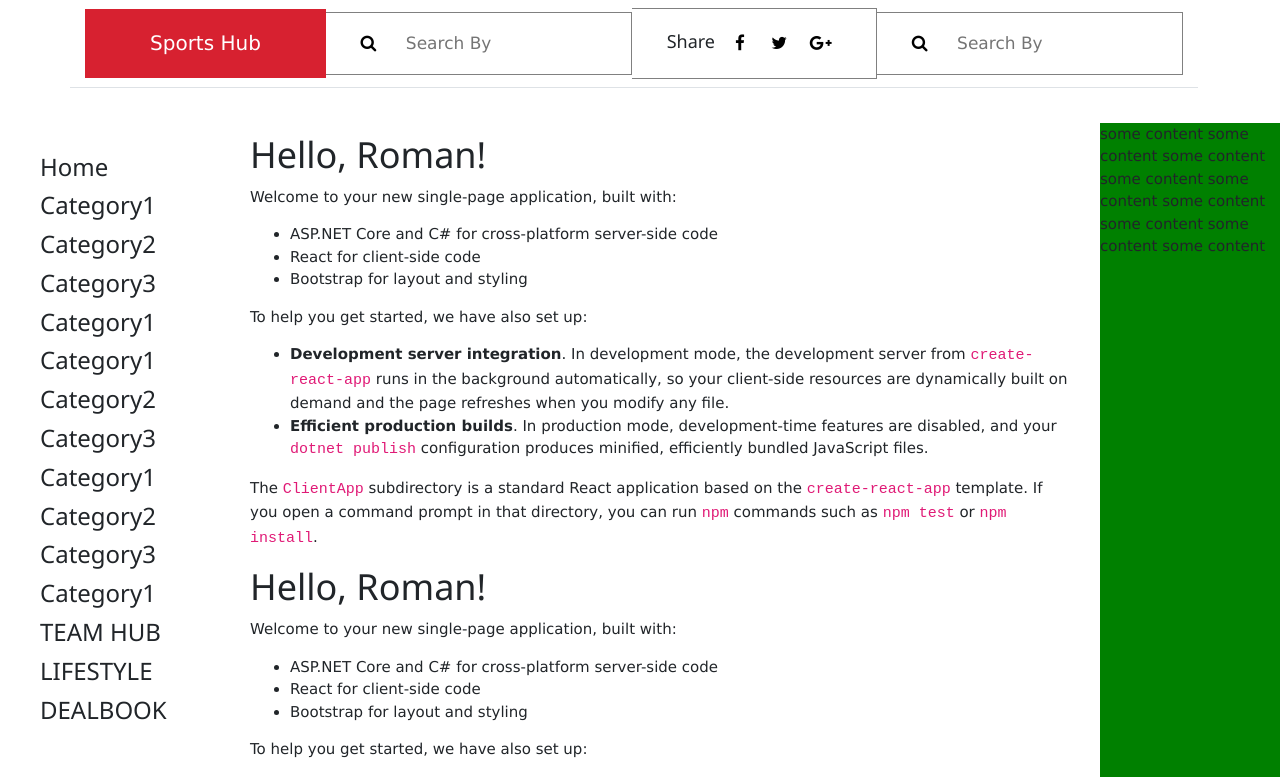
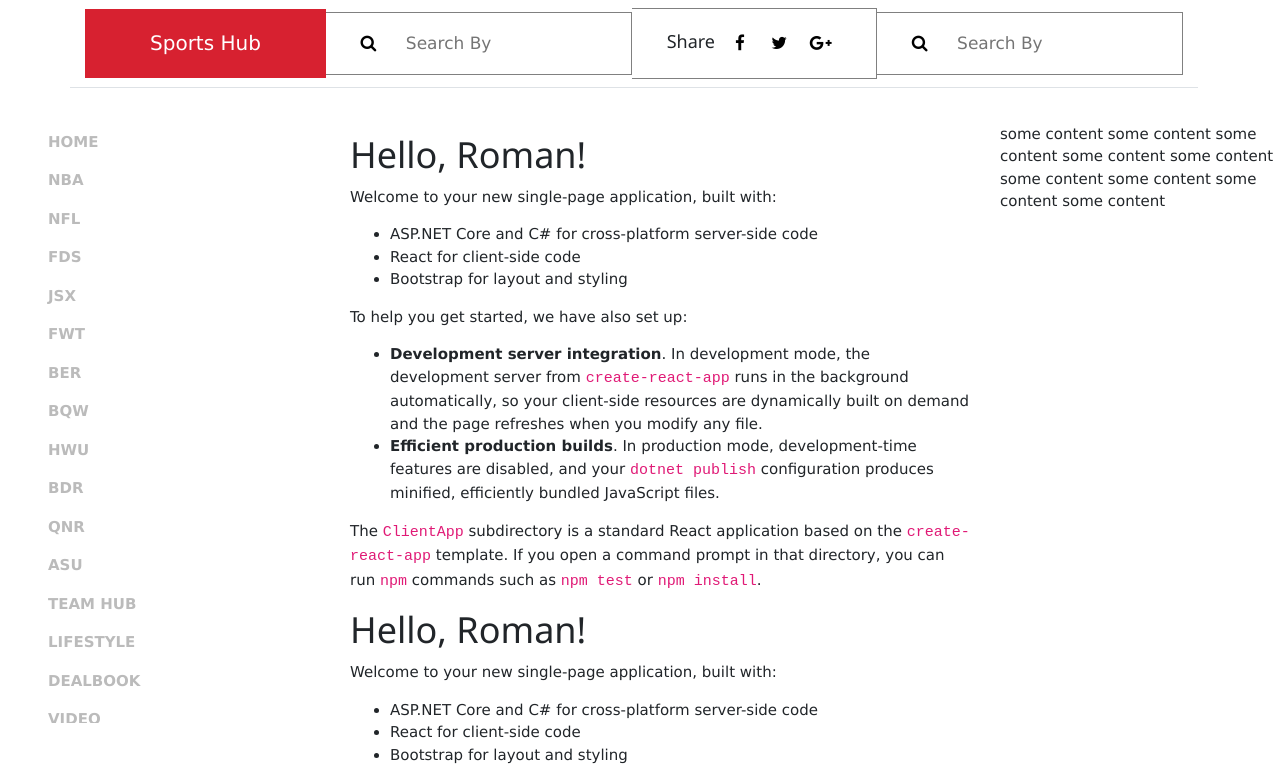
Before and after one commit to milinaire/SportsHub, a React (Create React App) app in the folder SportsHubWEB/ClientApp/: page / in a window 1280 px wide. Shown: the top 777 px of the page. Built offline with nearby package versions, Linux system fonts and the light colour scheme; no server answers.

Commit message:
styled navbar, added icons

```diff
--- a/SportsHubWEB/ClientApp/src/components/Main/Footer.js
+++ b/SportsHubWEB/ClientApp/src/components/Main/Footer.js
@@ -1,12 +1,7 @@
 import React, { Component } from 'react';
-import { Link } from 'react-router-dom';
 import './Footer.css';
-import { Container } from "reactstrap";
 
 export class Footer extends Component {
-
-
-
 
   render () {
     return (
--- a/SportsHubWEB/ClientApp/src/components/Main/Header.js
+++ b/SportsHubWEB/ClientApp/src/components/Main/Header.js
@@ -1,7 +1,6 @@
 import React, { Component } from 'react';
-import {Collapse, Container, Navbar, NavbarBrand, NavbarToggler, NavItem, NavLink, Row} from 'reactstrap';
+import { Container, Navbar, NavLink, Row} from 'reactstrap';
 import { Link } from 'react-router-dom';
-import { LoginMenu } from '../api-authorization/LoginMenu';
 import './Header.css';
 
 export class Header extends Component {
--- a/SportsHubWEB/ClientApp/src/components/Main/Home.js
+++ b/SportsHubWEB/ClientApp/src/components/Main/Home.js
@@ -1,5 +1,4 @@
 import React, { Component } from 'react';
-import { Link } from 'react-router-dom';
 
 
 export class Home extends Component {
--- a/SportsHubWEB/ClientApp/src/components/Main/Layout.js
+++ b/SportsHubWEB/ClientApp/src/components/Main/Layout.js
@@ -1,6 +1,4 @@
 import React, {Component} from 'react';
-import {Container} from 'reactstrap';
-
 import {Header} from "./Header";
 import './Styles.css';
 import {NavMenu} from "./NavMenu";
--- a/SportsHubWEB/ClientApp/src/components/Main/NavMenu.js
+++ b/SportsHubWEB/ClientApp/src/components/Main/NavMenu.js
@@ -1,60 +1,26 @@
 import React, {Component} from 'react';
-import {Link} from 'react-router-dom';
 import './Styles.css';
 
 export class NavMenu extends Component {
     state = {
         Categories: [
-            {
-                title: "Category1"
-            },
-            {
-                title: "Category2"
-            },
-            {
-                title: "Category3"
-            },
-            {
-                title: "Category1"
-            },
-            {
-                title: "Category1"
-            },
-            {
-                title: "Category2"
-            },
-            {
-                title: "Category3"
-            },
-            {
-                title: "Category1"
-            },
-            {
-                title: "Category2"
-            },
-            {
-                title: "Category3"
-            },
-            {
-                title: "Category1"
-            },
-
-
+            {title: "NBA", key:1},
+            {title: "NFL", key:2},
+            {title: "FDS", key:3},
+            {title: "JSX", key:4},
+            {title: "FWT", key:5},
+            {title: "BER", key:6},
+            {title: "BQW", key:7},
+            {title: "HWU", key:8},
+            {title: "BDR", key:9},
+            {title: "QNR", key:10},
+            {title: "ASU", key:11},
         ],
         follow: [
-            {
-                show: true
-            },
-            {
-                show: true
-            },
-            {
-                show: true
-            },
-            {
-                show: true
-            },
-
+            {show: true},
+            {show: true},
+            {show: true},
+            {show: true},
         ]
     }
 
@@ -62,20 +28,42 @@ export class NavMenu extends Component {
         return (
 
             <div className={"left-panel-wrapper"}>
-                <div className="menu">
-                    <div className="scrollbar" id="style-1">
-                        <div className={"categories"}>
-                            <h3>Home</h3>
-                            {this.state.Categories.map(Category => (
-                                <h3>{Category.title}</h3>
+                <div className="scrollbar" id="style-1">
+                    <div className={"categories"}>
+                        <ul>
+                            <div className={"category"}>
+                                <a href={"/"}>
+                                    <li>HOME</li>
+                                </a>
+                            </div>
+                            {this.state.Categories.map((Category)=> (
+                                <div key={Category.key} className={"category"}><a href={"/"}>
+                                    <li>{Category.title}</li>
+                                </a></div>
                             ))}
-                            <h3>TEAM HUB</h3>
-                            <h3>LIFESTYLE</h3>
-                            <h3>DEALBOOK</h3>
-                            <h3>VIDEO</h3>
-                        </div>
+                            <div className={"category"}><a href={"/"}>
+                                <li>TEAM HUB</li>
+                            </a></div>
+                            <div className={"category"}><a href={"/"}>
+                                <li>LIFESTYLE</li>
+                            </a></div>
+                            <div className={"category"}><a href={"/"}>
+                                <li>DEALBOOK</li>
+                            </a></div>
+                            <div className={"category"}><a href={"/"}>
+                                <li>VIDEO</li>
+                            </a></div>
+                        </ul>
                     </div>
-
+                </div>
+                <div className={"follow"}>
+                    <p>Follow</p>
+                    <br/>
+                    <button type="submit"><i className="fa fa-facebook-f "/></button>
+                    <button type="submit"><i className="fa fa-twitter "/></button>
+                    <br/>
+                    <button type="submit"><i className="fa fa-google"/></button>
+                    <button type="submit"><i className="fa fa-youtube-play "/></button>
                 </div>
             </div>
 
--- a/SportsHubWEB/ClientApp/src/components/Main/Sidebar.js
+++ b/SportsHubWEB/ClientApp/src/components/Main/Sidebar.js
@@ -1,5 +1,4 @@
 import React, { Component } from 'react';
-import { Link } from 'react-router-dom';
 import './Styles.css';
 
 export class Sidebar extends Component {
--- a/SportsHubWEB/ClientApp/src/components/Main/Styles.css
+++ b/SportsHubWEB/ClientApp/src/components/Main/Styles.css
@@ -1,5 +1,54 @@
-.menu .sidebar {
-display: inline-block;
+.sidebar {
+
+}
+
+.scrollbar {
+
+    float: left;
+    height: 600px;
+    width: 300px;
+    top: 0;
+    right: 0;
+    bottom: 0;
+    left: 0;
+    overflow: auto;
+    overflow-y: scroll;
+    margin-bottom:50px ;
+    direction: rtl;
+}
+
+
+.follow {
+    height: 200px;
+    width: 300px;
+    top: 0;
+    right: 0;
+    bottom: 0;
+    left: 0;
+    padding-left: 20px;
+    display: block;
+
+
+}
+.follow button{
+
+    height: 40px;
+    width: 40px;
+    background: white;
+    border: none;
+    padding: 5px;
+
+
+}
+.follow p{
+    color: #919191;
+    display: block;
+    margin: 0 10px;
+    font-size: large;
+
+}
+.follow i{
+    font-size: 24px;
 }
 
 .page-wrapper {
@@ -8,17 +57,19 @@ display: inline-block;
     width: 100%;
     margin: 20px;
 }
+
 .left-panel-wrapper {
-  width: 200px;
+    width: 300px;
+    position: relative;
+}
 
+.right-panel-wrapper {
+    width: 300px;
 }
-.right-panel-wrapper {
-  width: 200px;
-  background-color: green;
-}
+
 .content-wrapper {
     /*width: 250px;*/
-  width: calc(100% - 400px);
+    width: calc(100% - 600px);
     padding: 0 30px;
 }
 
@@ -28,56 +79,57 @@ display: inline-block;
 }
 
 .categories {
-
+    width: 100%;
     margin: 0 auto;
-    padding: 20px;
+    padding-left: 20px;
     display: inline-block;
+    font-weight:bold  ;
 }
 
+.category:hover{
+    background: rgba(255,0,0,0.1);
+    color: #D72130;
 
-.scrollbar
-{
+}
+.category a:hover{
+    text-decoration: none;
+    color: #D72130;
+}
+.category:hover li{
+    list-style-type: disc;
 
-	float: left;
-	height: 600px;
-
-
-	overflow-y: scroll;
-	margin-bottom: 25px;
+    direction: ltr;
+}
+.category{
+    color: #bbb;
+    padding: 8px;
+}
+.category li{
+    list-style-type: none;
 }
 
-.force-overflow
-{
-
-}
-
-#wrapper
-{
+#wrapper {
     text-align: center;
     width: 500px;
     margin: auto;
 }
 
-/*
- *  STYLE 1
- */
-
-#style-1::-webkit-scrollbar-track
-{
+#style-1::-webkit-scrollbar-track {
 
     border-radius: 10px;
     background-color: #fff;
+    height: 10px;
 }
 
-#style-1::-webkit-scrollbar
-{
+#style-1::-webkit-scrollbar {
     width: 6px;
     background-color: #F5F5F5;
+
 }
 
-#style-1::-webkit-scrollbar-thumb
-{
+#style-1::-webkit-scrollbar-thumb {
     border-radius: 10px;
-	-webkit-box-shadow: inset 0 0 6px rgba(0,0,0,.3);
-	background-color: #ddd  ;
+    padding-top: 100px;
+    background-color: #ddd;
+
 }
```
Lines whose indentation alone changed are shown as unchanged.
